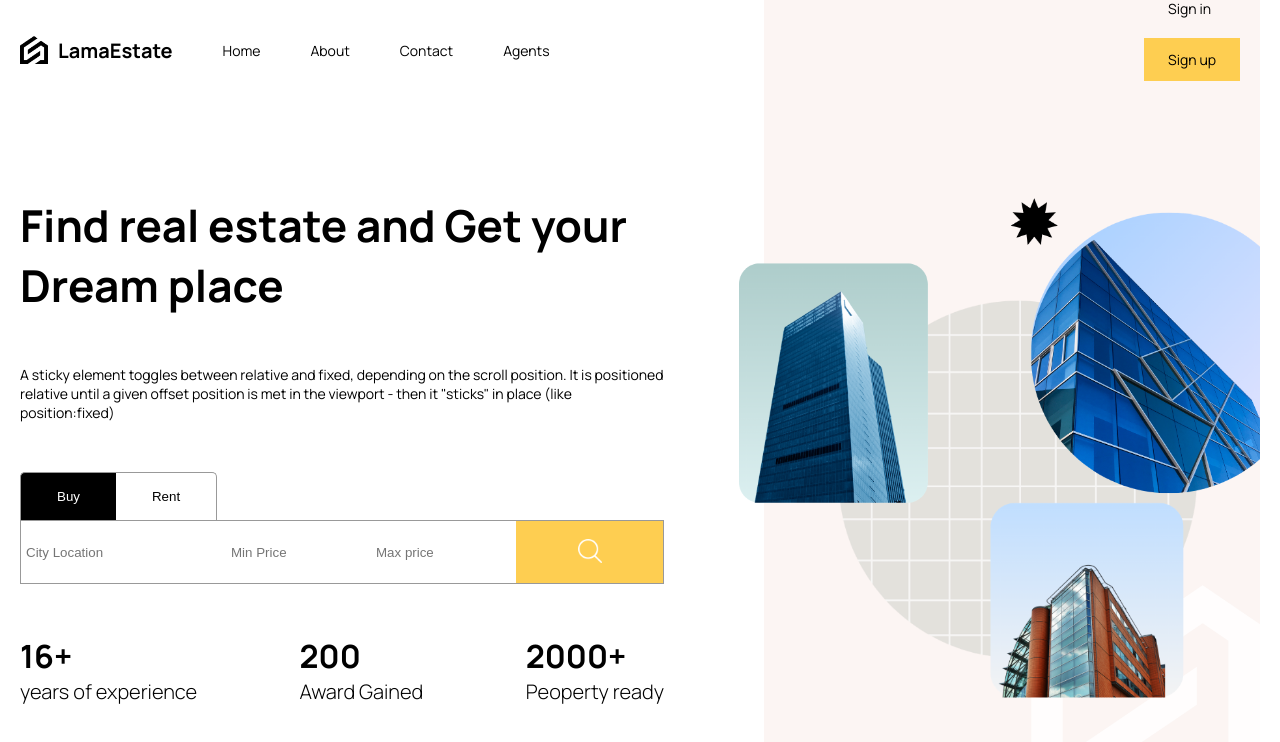
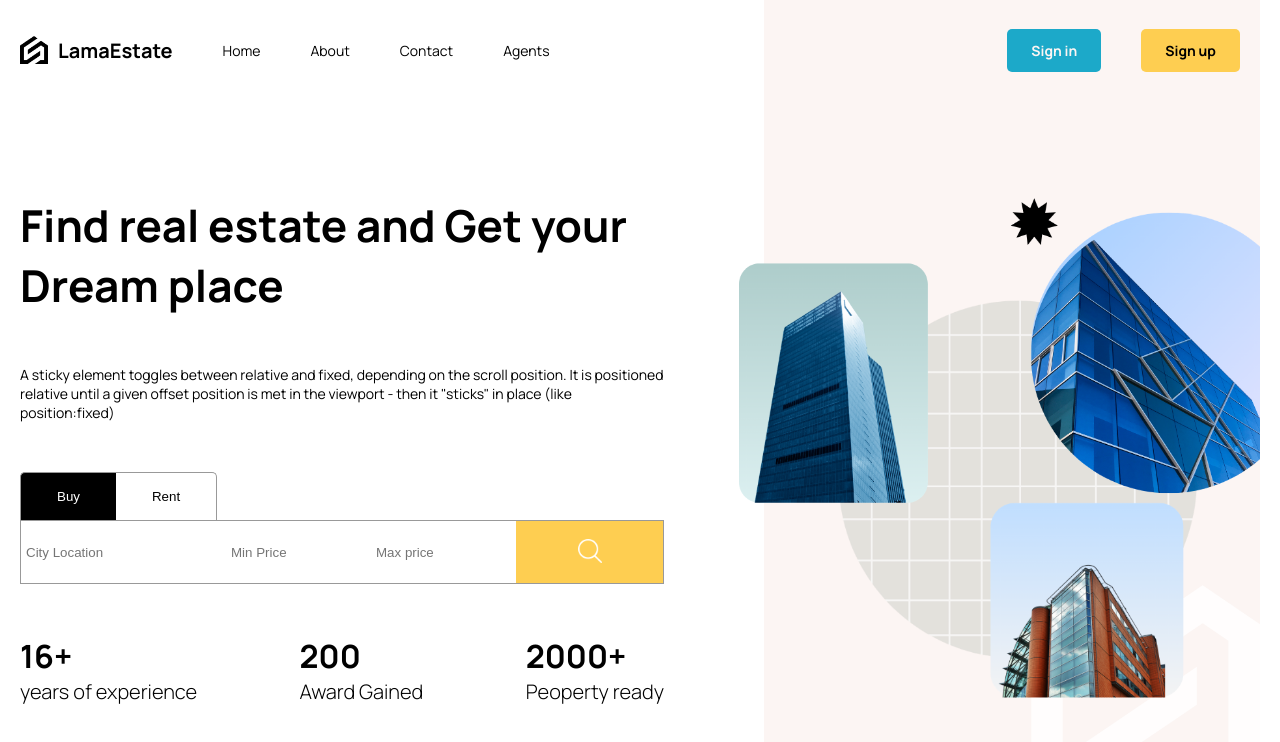
Before and after one commit to zixx-bit/estate-ui, a React (Vite) app: page / in a window 1280 px wide. Shown: the top 742 px of the page. Built offline with nearby package versions, Linux system fonts and the light colour scheme.

Commit message:
creating user controller

```diff
--- a/package.json
+++ b/package.json
@@ -10,6 +10,8 @@
     "preview": "vite preview"
   },
   "dependencies": {
+    "@mantine/core": "^8.0.1",
+    "@mantine/hooks": "^8.0.1",
     "@material-tailwind/react": "^2.1.10",
     "@vis.gl/react-google-maps": "^1.4.0",
     "axios": "^1.9.0",
@@ -31,7 +33,10 @@
     "eslint-plugin-react": "^7.33.2",
     "eslint-plugin-react-hooks": "^4.6.0",
     "eslint-plugin-react-refresh": "^0.4.5",
+    "postcss": "^8.5.3",
     "postcss-import": "^16.1.0",
+    "postcss-preset-mantine": "^1.17.0",
+    "postcss-simple-vars": "^7.0.1",
     "tailwindcss": "^3.4.17",
     "vite": "^5.1.4"
   }
--- a/src/components/navbar/Navbar.jsx
+++ b/src/components/navbar/Navbar.jsx
@@ -38,8 +38,8 @@ function Navbar() {
                   <div className="notification">3</div>
                   <span>Profile</span></Link>
                   </div>
-                  ) : (<div>
-                    <a href="/login">Sign in</a>
+                  ) : (<div className="signMenu">
+                    <a className="login" href="/login">Sign in</a>
                     <a href="/register" className="register">Sign up</a>
                   </div>
                   )}
--- a/src/components/navbar/Navbar.scss
+++ b/src/components/navbar/Navbar.scss
@@ -46,9 +46,27 @@ nav{
         flex: 2;
         display: flex;
         align-items: center;
+        flex-direction: row;
         justify-content: flex-end;
         background-color: #fcf5f3;
         height: 100%;
+        .signMenu{
+            display: flex;
+            flex-direction: row;
+            justify-content: center;
+            align-items: center;
+            .login{
+                background-color: #1ca9c9;
+                color: #fcf5f3;
+                font-weight: bold;
+            }
+            .register{
+                font-weight: bold;
+            }
+            @include sm{
+                display: none ;
+            }
+        }
 
         @include md{
             background-color: transparent;
@@ -57,6 +75,7 @@ nav{
         a{
             padding: 12px 24px;
             margin: 20px;
+            border-radius: 5px;
         }
         .user{
             display: flex;
--- a/src/main.jsx
+++ b/src/main.jsx
@@ -3,12 +3,15 @@ import ReactDOM from 'react-dom/client'
 import App from './App.jsx'
 import "./index.scss"
 import { AuthContextProvider } from './context/AuthContext.jsx'
+import { MantineProvider } from '@mantine/core'
 
 
 ReactDOM.createRoot(document.getElementById('root')).render(
   <React.StrictMode>
     <AuthContextProvider>
+    <MantineProvider>
     <App />
+    </MantineProvider>
     </AuthContextProvider>
   </React.StrictMode>,
 )
--- a/src/routes/login/login.jsx
+++ b/src/routes/login/login.jsx
@@ -1,6 +1,7 @@
 import "./login.scss";
 import { Link, useNavigate } from "react-router-dom";
 import { useContext, useState } from "react";
+import { Button }from "@mantine/core"
 import apiRequest from "../../lib/apiRequest";
 import { AuthContext } from "../../context/AuthContext";
 
@@ -44,7 +45,7 @@ function Login() {
           <h1>Welcome back</h1>
           <input name="username" required minLength={3} maxLength={20} type="text" placeholder="Username" />
           <input name="password" required type="password" placeholder="Password" />
-          <button disabled={IsLoading}>Login</button>
+          <button disabled={IsLoading} >Login</button>
            {error  && <span className="animated-message" style={{color:"red", backgroundColor: "#ffe6e6" }}>{error}</span>}
           <Link to="/register">{"Don't"} you have an account?</Link>
         </form>
--- a/src/routes/login/login.scss
+++ b/src/routes/login/login.scss
@@ -1,6 +1,22 @@
+@import "../../responsive.scss";
+
+@include sm{
+  .login{
+    display: flex;
+    flex-direction: column-reverse;
+    justify-content: center;
+    // background-color: red;
+    .imgContainer{
+      height: 50%;
+    }
+  }
+}
+
 .login {
   height: 100%;
   display: flex;
+
+}
 
   .formContainer {
     flex: 3;
@@ -73,4 +89,3 @@
       width: 100%;
     }
   }
-}
```
Also changed, not shown: 1 other file (tests, documents, lock files or other folders).
